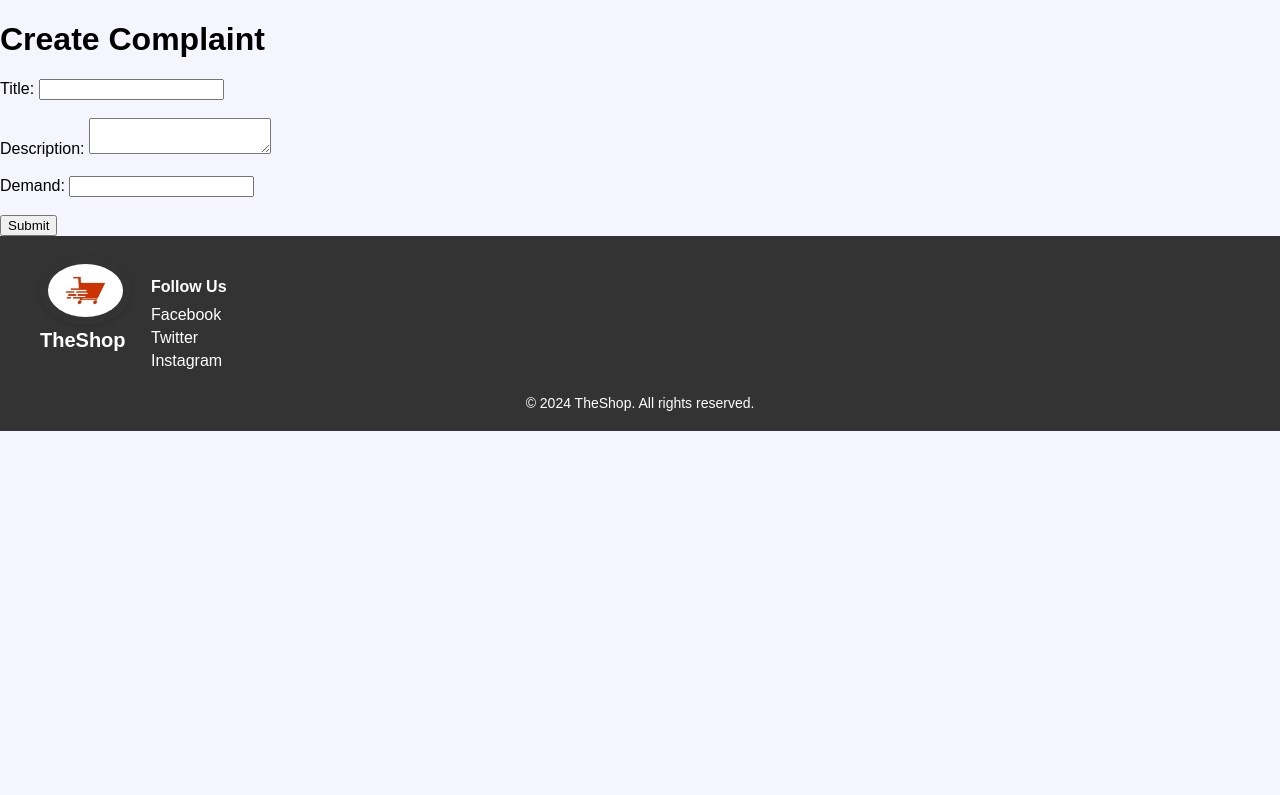
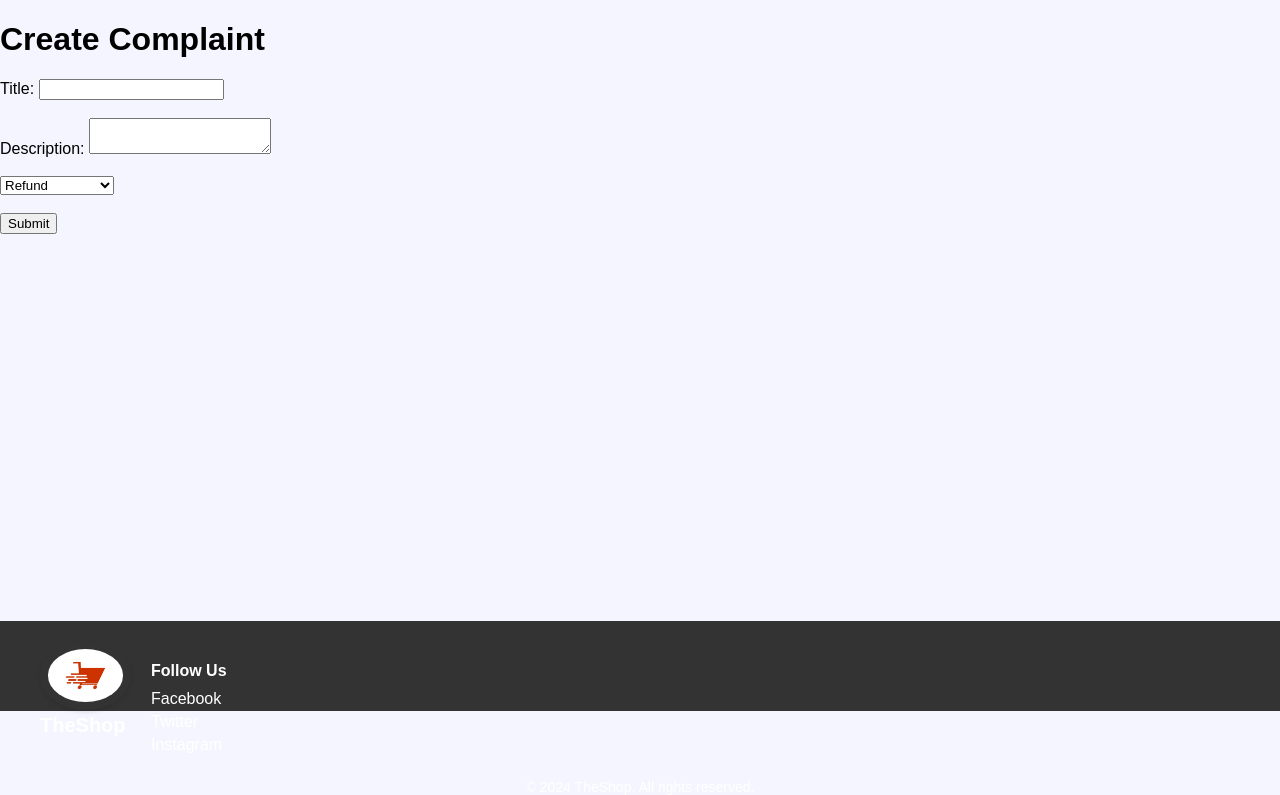
Before and after one commit to Veronica-Void/CSET180Final-EcommerceDupe, a Flask app: page /create_complaint in a window 1280 px wide. Shown: the part 89-884 px from the top of the page. Before the commit the page ends 520 px from the top, so only its background shows below. Run offline with Flask 3, Linux system fonts and the light colour scheme; some libraries are stand-ins or nearby versions.

Commit message:
Fixed css for complaint pages.

```diff
--- a/main.py
+++ b/main.py
@@ -419,9 +419,9 @@ def create_complaint():
 def create_complaint_post():
     title = request.form['title']  # Add this line to define the variable "title"
     desc = request.form['desc']
-    demand = request.form['demand']  # assuming this comes from the form
-    status = "Pending"  # assuming a default status
-    reviewUserName = session.get('USER_NAME')  # assuming a default review user
+    demand = request.form['demand']  #  this comes from the form
+    status = "Pending"
+    reviewUserName = session.get('USER_NAME')
 
     # Use current date and time for the 'date' field
     from datetime import datetime
--- a/templates/base.html
+++ b/templates/base.html
@@ -33,7 +33,7 @@
         {% endblock %}
     </div>
 
-    <footer>
+    <footer style="position: absolute; bottom: 0; width: 100%; height: 50px;">
         <div class="container">
             <div class="footer-content">
                 <div class="footer-logo">
--- a/templates/create_complaint.html
+++ b/templates/create_complaint.html
@@ -8,10 +8,24 @@
         <label for="desc">Description:</label>
         <textarea id="desc" name="desc" required></textarea><br><br>
 
-        <label for="demand">Demand:</label>
-        <input type="text" id="demand" name="demand" required><br><br>
+        <select for="demand" id="demand" name="demand" required>
+            <option value="Refund">Refund</option>
+            <option value="Return">Return</option>
+            <option value="Warranty Claim">Warranty Claim</option>
+        </select><br><br>
 
         <input type="submit" value="Submit">
     </form>
 
 {% endblock %}
+
+<!-- <form action="/view_complaints" method="POST">
+    <label for="status">Filter by Status:</label>
+    <select name="status" id="status">
+        <option value="">All</option>
+        <option value="Pending">Pending</option>
+        <option value="Approved">Approved</option>
+        <option value="Denied">Denied</option>
+    </select>
+    <button type="submit">Filter</button>
+</form> -->
```
